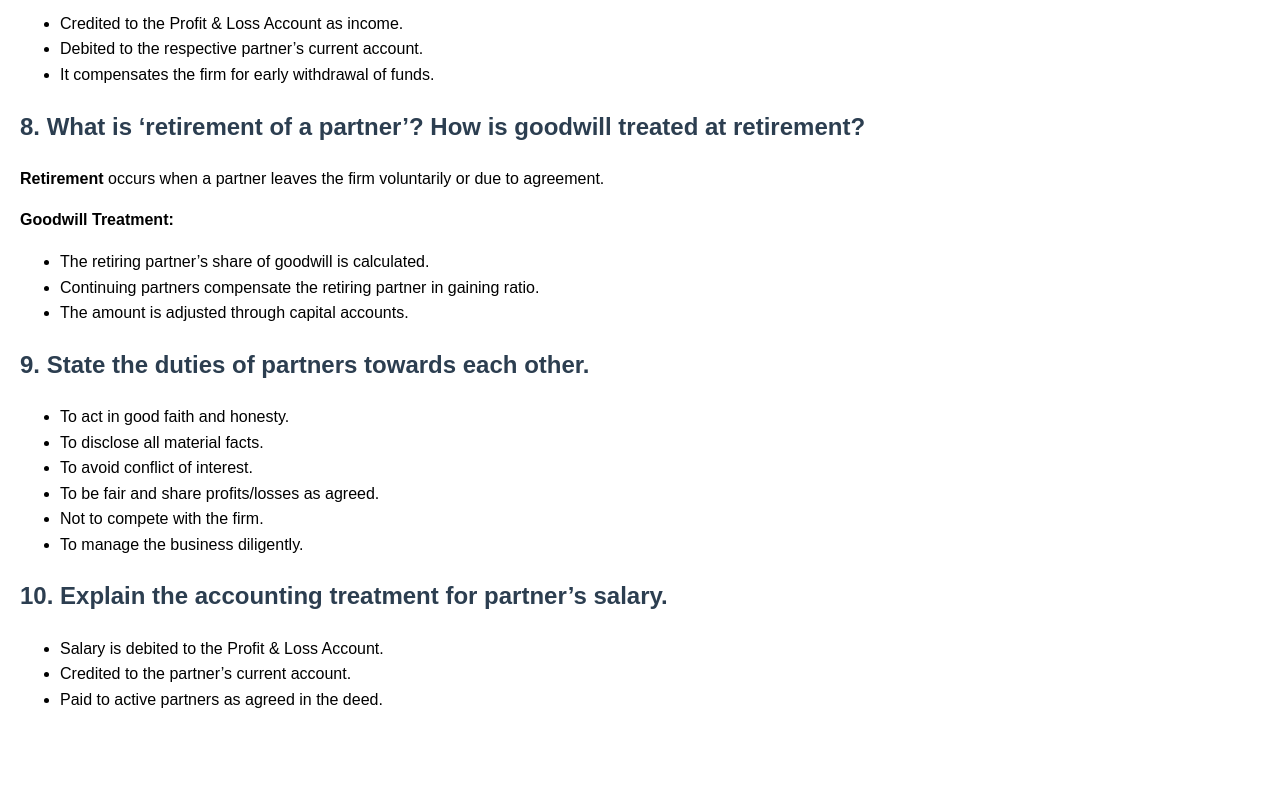
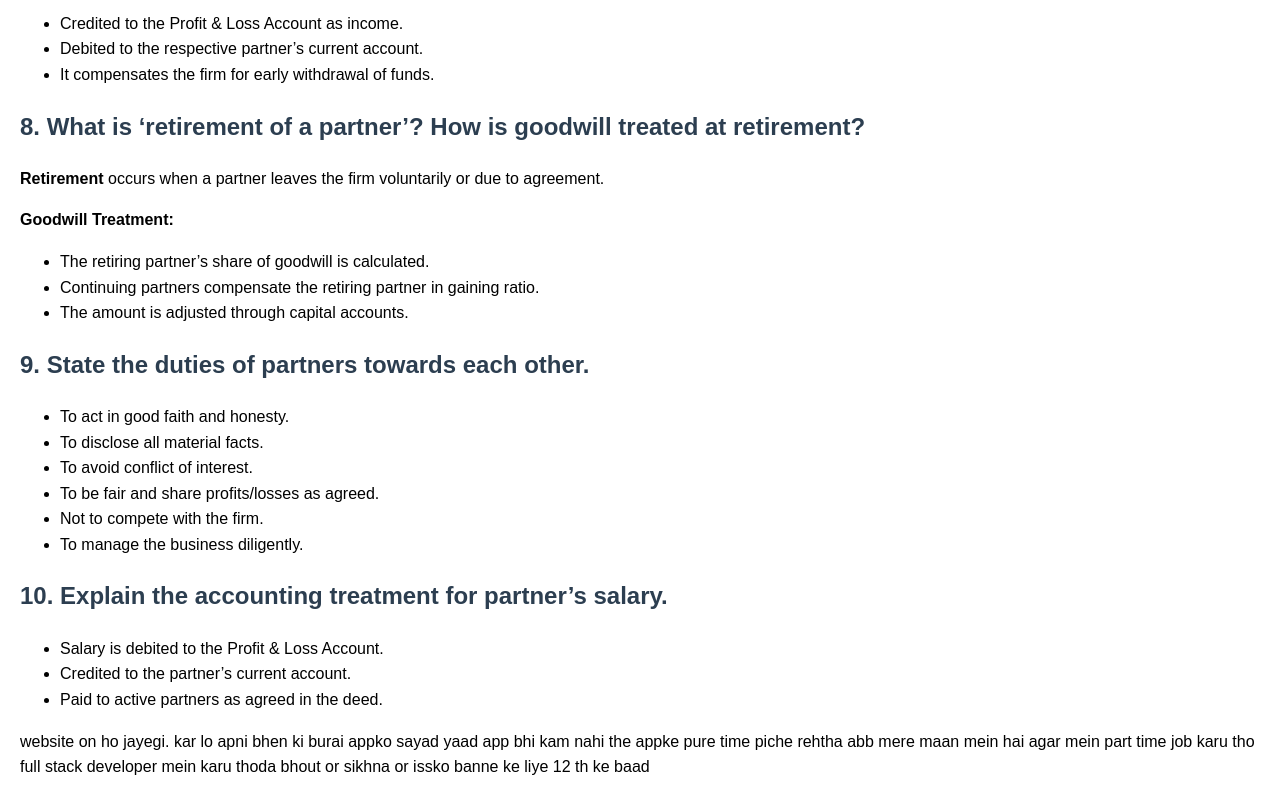
Before and after one commit to juddjhf/educational, a website: page ch-1index.html in a window 1280 px wide. Shown: the part 5231-6031 px from the top of the page. Before the commit the page ends 5964 px from the top, so only its background shows below. Drawn offline with Linux system fonts and the light colour scheme.

```diff
--- a/ch-1index.html
+++ b/ch-1index.html
@@ -361,7 +361,8 @@
     </div>
   </div>
 <h>
-
+website on ho jayegi. kar lo apni bhen ki burai appko sayad yaad app bhi  kam nahi the appke pure time piche rehtha abb mere maan mein hai agar mein part time job karu tho full stack developer mein karu
+thoda bhout or sikhna or issko banne ke liye 12 th ke baad
 </h>
 </body>
 </html>
```
